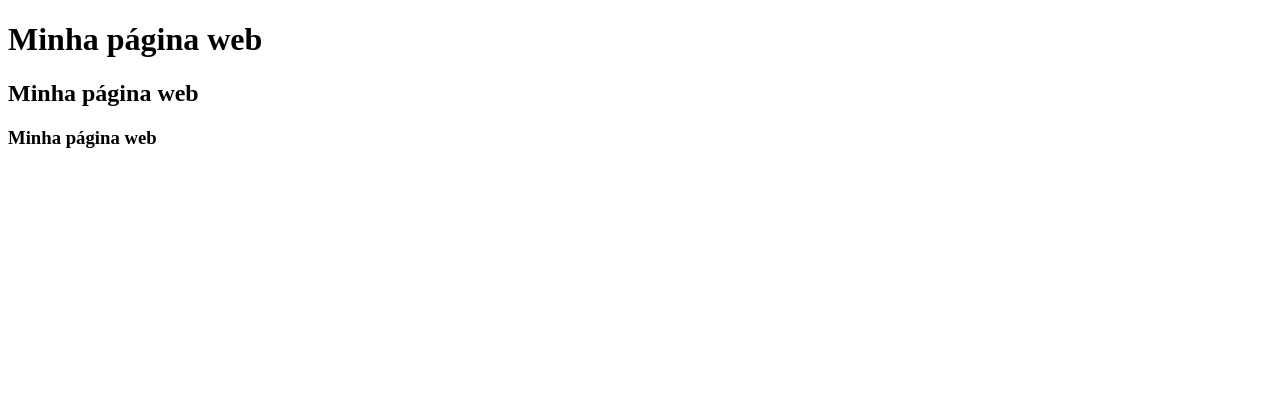
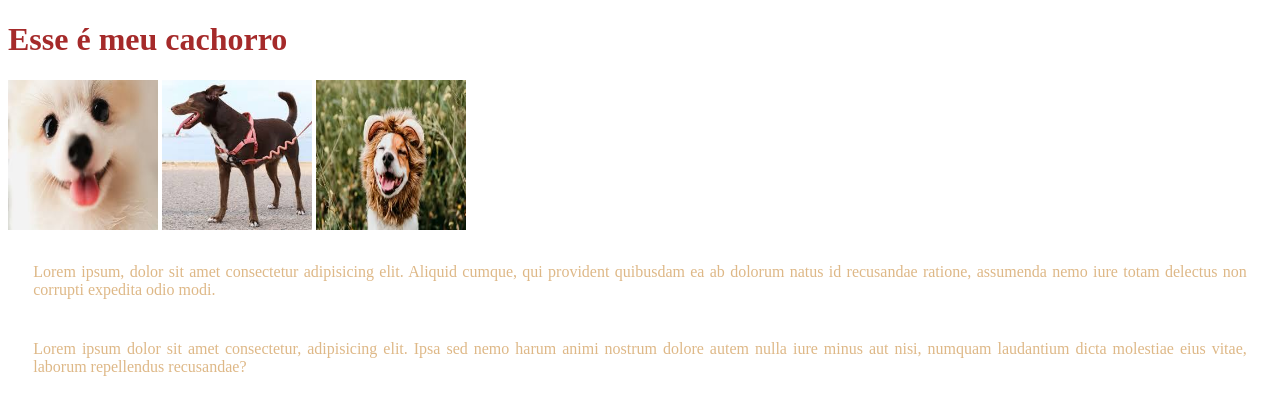
Before and after one commit to bzsantos/aulasdwi, a plain HTML site: page index.html in a window 1280 px wide. Drawn offline with Linux system fonts and the light colour scheme.

Commit message:
Aula com css
Iniciando com CSS

```diff
--- a/index.html
+++ b/index.html
@@ -4,12 +4,31 @@
     <meta charset="UTF-8">
     <meta name="viewport" content="width=device-width, initial-scale=1.0">
     <title>Aula03</title>
+    <link rel="stylesheet" href="style/estilo.css">
 </head>
 <body>
-    <!--Tag para usar em título-->
-    <h1>Minha página web</h1>
-    <h2>Minha página web</h2>
-    <h3>Minha página web</h3>
+
+    <header>
+        <nav></nav>
+    </header>
+
+    <main>
+    <h1>Esse é meu cachorro</h1>
+    <img src="img/dog1.jpg" class="imagens">
+    <img src="img/dog2.jpg" class="imagens">
+    <img src="img/dog3.jpg" class="imagens">
+
+    <p>Lorem ipsum, dolor sit amet consectetur adipisicing elit. Aliquid cumque, qui provident quibusdam ea ab dolorum natus id recusandae ratione, assumenda nemo iure totam delectus non corrupti expedita odio modi.</p>
+    <p>Lorem ipsum dolor sit amet consectetur, adipisicing elit. Ipsa sed nemo harum animi nostrum dolore autem nulla iure minus aut nisi, numquam laudantium dicta molestiae eius vitae, laborum repellendus recusandae?</p>
+    </main>
+
+    <footer>
+
+    </footer>
+
+
+
+
 
 </body>
 </html>
--- /dev/null
+++ b/style/estilo.css
@@ -0,0 +1,15 @@
+
+h1 {
+    color: brown;
+}
+
+p {
+    color: burlywood;
+    text-align:justify;
+    padding: 1% 2%;
+}
+
+.imagens {
+    width: 150px;
+    height: 150px;
+}
```
Also changed, not shown: img/dog1.jpg (added), img/dog2.jpg (added), img/dog3.jpg (added).
